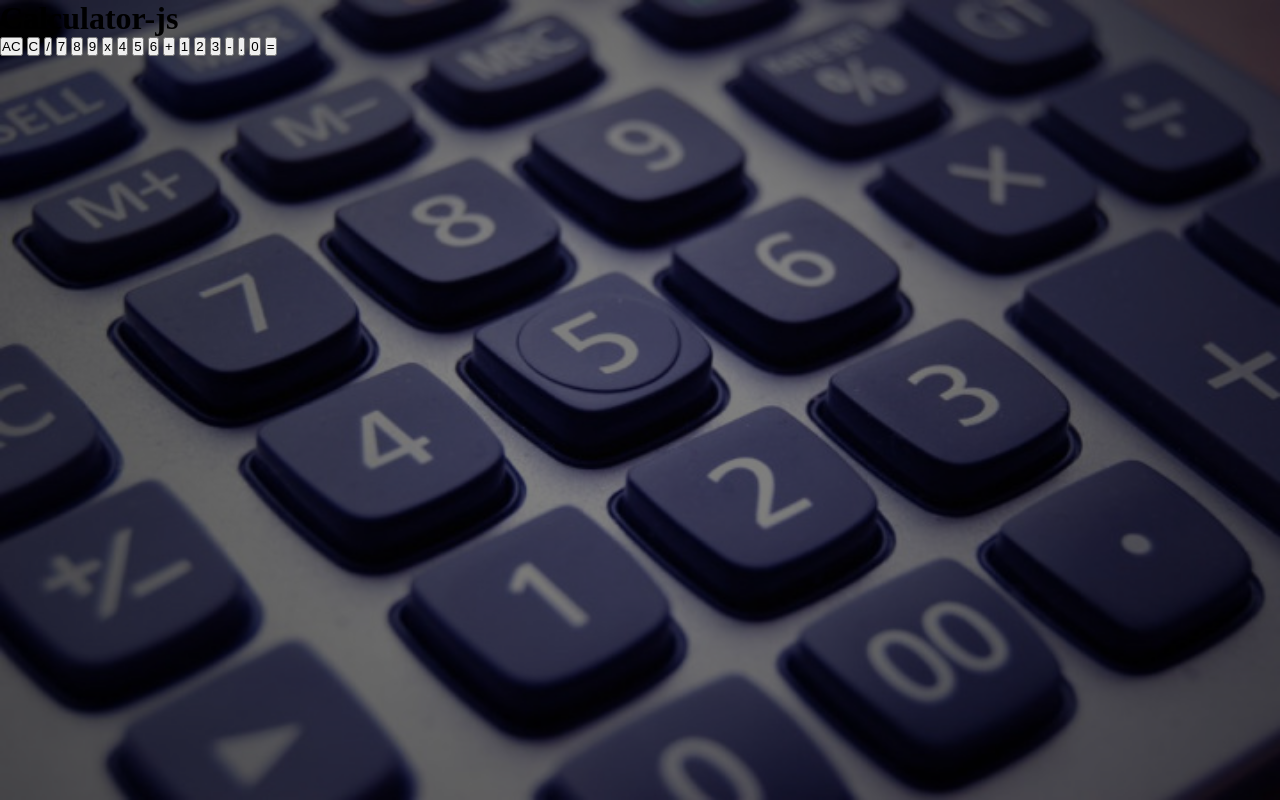
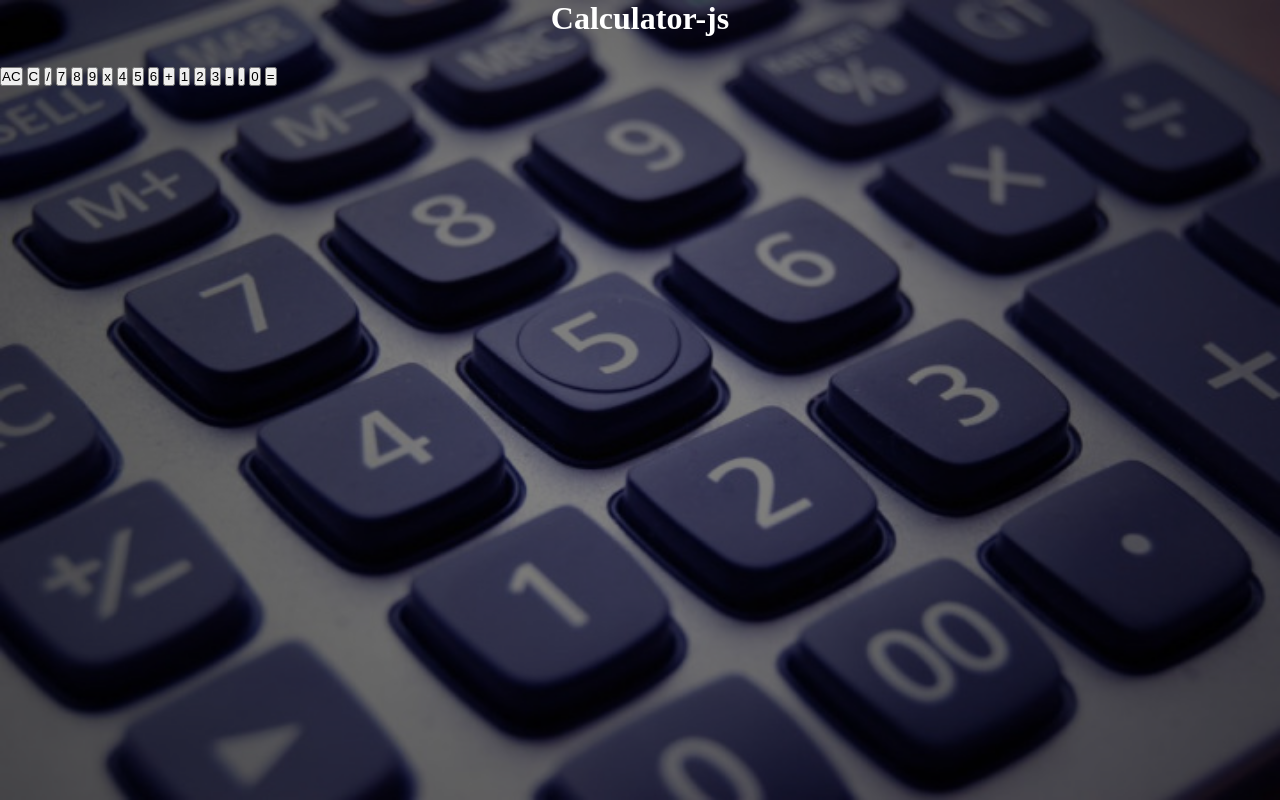
Before and after one commit to 21ciprian/calculator-vanilla-javascript, a plain HTML site: page index.html in a window 1280 px wide. Drawn offline with Linux system fonts and the light colour scheme.

Commit message:
Styled title

```diff
--- a/main.css
+++ b/main.css
@@ -22,3 +22,14 @@ body::after {
 	background-color: rgba(0, 0, 0, 0.5);
 	z-index: -1;
 }
+h1 {
+	display: -webkit-box;
+	display: -ms-flexbox;
+	display: flex;
+	margin: 0 auto 30px;
+	text-align: center;
+	color: white;
+	-webkit-box-pack: center;
+	-ms-flex-pack: center;
+	justify-content: center;
+}
```
